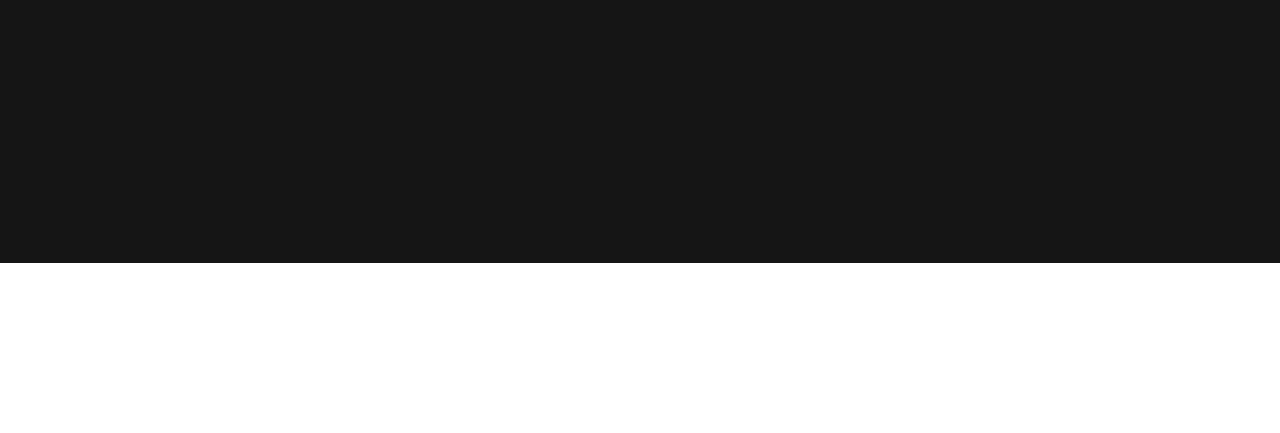
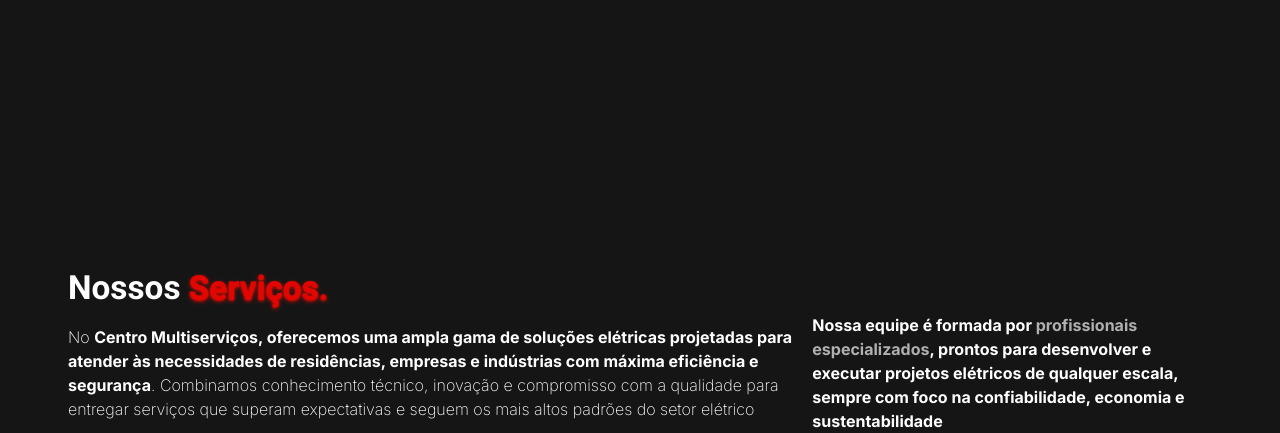
Before and after one commit to clctecnologias/MultisservicosWebsite, a website: page index.html in a window 1280 px wide. Shown: the part 633-1066 px from the top of the page. Before the commit the page ends 896 px from the top, so only its background shows below. Drawn offline with Linux system fonts and the light colour scheme.

Commit message:
Criação da seção 'Serviços'

```diff
--- a/assets/css/estilo.css
+++ b/assets/css/estilo.css
@@ -57,3 +57,23 @@
 .textoDestaque {
     @apply font-bold
 }
+
+.textoDestaque1 {
+    @apply text-[#B0B0B0]
+}
+
+.subtitulo {
+    @apply text-[25pt] font-roboto font-bold text-white
+}
+
+.textoSubtitulo {
+    @apply text-white font-inter font-extralight
+}
+
+.textoSubtitulo0 {
+    @apply font-bold px-2
+}
+
+.areaTextoSubtitulo {
+    @apply flex items-center justify-between
+}
--- a/index.html
+++ b/index.html
@@ -16,6 +16,7 @@
     <meta name="viewport" content="width=device-width, initial-scale=1, maximum-scale=1, user-scalable=no">
     <meta property="og:title" content="Centro Multisserviços - Prestação de Serviços de Instalação e Manutenção Elétrica">
     <meta property="og:description" content="Centro Multisserviços - Prestação de Serviços de Instalação e Manutenção Elétrica na Sapú II e Vila Flor">
+    <link rel="stylesheet" href="https://cdnjs.cloudflare.com/ajax/libs/font-awesome/6.7.2/css/all.min.css" integrity="sha512-Evv84Mr4kqVGRNSgIGL/F/aIDqQb7xQ2vcrdIwxfjThSH8CSR7PBEakCr51Ck+w+/U6swU2Im1vVX0SVk9ABhg==" crossorigin="anonymous" referrerpolicy="no-referrer" />
 </head>
 <body>
     <header class="flex md:px-17 justify-between bg-[#151515b7] items-center md:w-[98%] h-[4rem] md:rounded-full md:m-[1rem] fixed backdrop-blur-xs border-2 border-[#2E2C2C] shadow-[#2E2C2C] w-full px-8">
@@ -50,7 +51,7 @@
         <section class="md:flex md:h-screen items-center">
             <nav class="flex flex-col items-center text-center md:text-left md:items-start md:w-[95%]">
                 <h1 class="text-[28pt] p font-bold font-roboto text-white md:text-[35pt]">A <span class="textoColorido">Energia</span> do Futuro, hoje<span class="textoColorido">.</span></h1>
-                <p class="font-light my-4 text-white">O <span class="textoDestaque">Centro Multiserviços</span> é uma empresa especializada em soluções completas na área de eletricidade, com foco na distribuição eficiente e segura de energia elétrica. Atuamos com excelência no planejamento, instalação e manutenção de sistemas elétricos, oferecendo serviços de alta qualidade para residências, empresas, indústrias e instituições públicas. Nosso objetivo é levar energia com confiança, inovação e responsabilidade, promovendo o desenvolvimento sustentável e o bem-estar da comunidade.</p>
+                <p class="font-light my-4 text-white ">O <span class="textoDestaque">Centro Multiserviços</span> é uma empresa especializada em soluções completas na área de eletricidade, com foco na distribuição eficiente e segura de energia elétrica. Atuamos com excelência no planejamento, instalação e manutenção de sistemas elétricos, oferecendo serviços de alta qualidade para residências, empresas, indústrias e instituições públicas. Nosso objetivo é levar energia com confiança, inovação e responsabilidade, promovendo o desenvolvimento sustentável e o bem-estar da comunidade.</p>
                 <nav class="navBotoes">
                     <a href="#"><button class="botao botaoSecundario">Entrar</button></a>
                     <a href="#"><button class="botao botaoPrimario">Inicar Sessão</button></a>
@@ -60,6 +61,22 @@
                 <img src="assets/img/img_hero.gif" alt="imagem de uma engenheira elétrica segurando uma lâmpada" srcset="assets/img/img_hero.gif">
             </nav>
         </section>
+
+        <section>
+            <h2 class="subtitulo">Nossos <span class="textoColorido">Serviços.</span></h2>
+            <div class="areaTextoSubtitulo">
+                <nav>
+                    <p class="textoSubtitulo">No <span class="textoDestaque">Centro Multiserviços, oferecemos uma ampla gama de soluções elétricas projetadas para atender às necessidades de residências, empresas e indústrias com máxima eficiência e segurança</span>. Combinamos conhecimento técnico, inovação e compromisso com a qualidade para entregar serviços que superam expectativas e seguem os mais altos padrões do setor elétrico</p>
+                </nav>
+                <nav>
+                    <p class="textoSubtitulo textoSubtitulo0">Nossa equipe é formada por <span class="textoDestaque1">profissionais especializados</span>, prontos para desenvolver e executar projetos elétricos de qualquer escala, sempre com foco na confiabilidade, economia e sustentabilidade</p>
+                </nav>
+            </div>
+
+            <div class="contentServicos">
+
+            </div>
+        </section>
     </main>
 </body>
 </html>
```
Also changed, not shown: assets/css/style.css.
